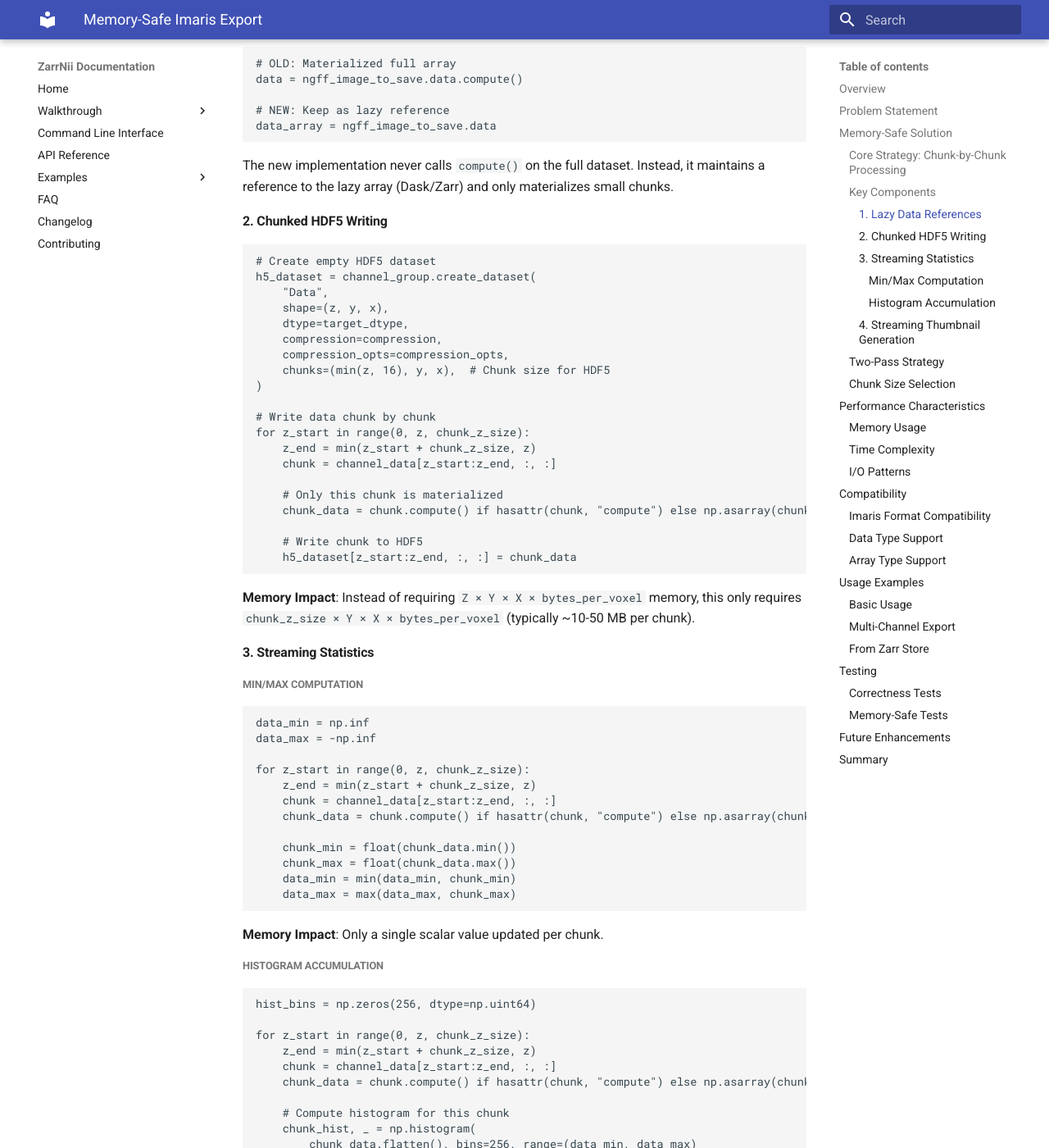
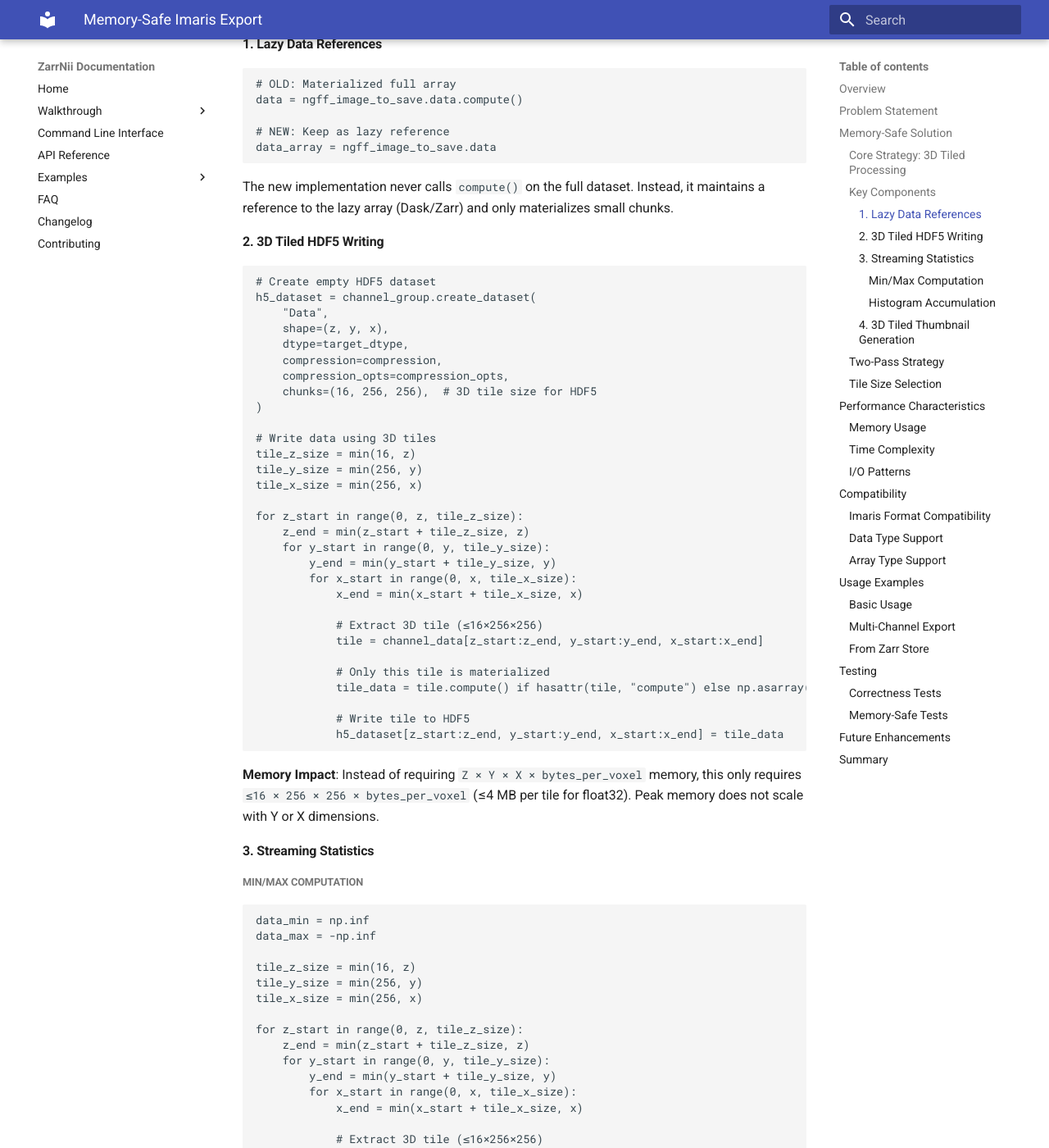
Before and after one commit to khanlab/zarrnii, an MkDocs documentation site: the page built from docs/memory_safe_imaris.md, in a window 1280 px wide and 1400 px high, scrolled down 884 px. Shown: the whole window at 82% size. Built offline with MkDocs 1.6.1 and Material for MkDocs 9.7.7, drawn with Linux system fonts in a browser that asks for light colours; some of the changed text lies outside the part shown.

Commit message:
Update documentation to reflect 3D tiling implementation
Co-authored-by: akhanf <11492701+akhanf@users.noreply.github.com>

````diff
--- a/docs/memory_safe_imaris.md
+++ b/docs/memory_safe_imaris.md
@@ -17,9 +17,9 @@ For large datasets (>100 GB), these operations would cause out-of-memory errors.
 
 ## Memory-Safe Solution
 
-### Core Strategy: Chunk-by-Chunk Processing
+### Core Strategy: 3D Tiled Processing
 
-The refactored implementation processes data in small chunks (default: 16 Z-slices at a time), ensuring memory usage remains bounded regardless of total dataset size.
+The refactored implementation processes data using true 3D tiling (default: 16×256×256 voxel tiles), ensuring memory usage remains bounded regardless of total dataset size. This eliminates the memory blowup problem caused by Z-only chunking that would materialize large Y×X slabs.
 
 ### Key Components
 
@@ -35,7 +35,7 @@ data_array = ngff_image_to_save.data
 
 The new implementation never calls `compute()` on the full dataset. Instead, it maintains a reference to the lazy array (Dask/Zarr) and only materializes small chunks.
 
-#### 2. Chunked HDF5 Writing
+#### 2. 3D Tiled HDF5 Writing
 
 ```python
 # Create empty HDF5 dataset
@@ -45,22 +45,32 @@ h5_dataset = channel_group.create_dataset(
     dtype=target_dtype,
     compression=compression,
     compression_opts=compression_opts,
-    chunks=(min(z, 16), y, x),  # Chunk size for HDF5
+    chunks=(16, 256, 256),  # 3D tile size for HDF5
 )
 
-# Write data chunk by chunk
-for z_start in range(0, z, chunk_z_size):
-    z_end = min(z_start + chunk_z_size, z)
-    chunk = channel_data[z_start:z_end, :, :]
+# Write data using 3D tiles
+tile_z_size = min(16, z)
+tile_y_size = min(256, y)
+tile_x_size = min(256, x)
 
-    # Only this chunk is materialized
-    chunk_data = chunk.compute() if hasattr(chunk, "compute") else np.asarray(chunk)
+for z_start in range(0, z, tile_z_size):
+    z_end = min(z_start + tile_z_size, z)
+    for y_start in range(0, y, tile_y_size):
+        y_end = min(y_start + tile_y_size, y)
+        for x_start in range(0, x, tile_x_size):
+            x_end = min(x_start + tile_x_size, x)
 
-    # Write chunk to HDF5
-    h5_dataset[z_start:z_end, :, :] = chunk_data
+            # Extract 3D tile (≤16×256×256)
+            tile = channel_data[z_start:z_end, y_start:y_end, x_start:x_end]
+
+            # Only this tile is materialized
+            tile_data = tile.compute() if hasattr(tile, "compute") else np.asarray(tile)
+
+            # Write tile to HDF5
+            h5_dataset[z_start:z_end, y_start:y_end, x_start:x_end] = tile_data
 ```
 
-**Memory Impact**: Instead of requiring `Z × Y × X × bytes_per_voxel` memory, this only requires `chunk_z_size × Y × X × bytes_per_voxel` (typically ~10-50 MB per chunk).
+**Memory Impact**: Instead of requiring `Z × Y × X × bytes_per_voxel` memory, this only requires `≤16 × 256 × 256 × bytes_per_voxel` (≤4 MB per tile for float32). Peak memory does not scale with Y or X dimensions.
 
 #### 3. Streaming Statistics
 
@@ -70,63 +80,90 @@ for z_start in range(0, z, chunk_z_size):
 data_min = np.inf
 data_max = -np.inf
 
-for z_start in range(0, z, chunk_z_size):
-    z_end = min(z_start + chunk_z_size, z)
-    chunk = channel_data[z_start:z_end, :, :]
-    chunk_data = chunk.compute() if hasattr(chunk, "compute") else np.asarray(chunk)
+tile_z_size = min(16, z)
+tile_y_size = min(256, y)
+tile_x_size = min(256, x)
 
-    chunk_min = float(chunk_data.min())
-    chunk_max = float(chunk_data.max())
-    data_min = min(data_min, chunk_min)
-    data_max = max(data_max, chunk_max)
+for z_start in range(0, z, tile_z_size):
+    z_end = min(z_start + tile_z_size, z)
+    for y_start in range(0, y, tile_y_size):
+        y_end = min(y_start + tile_y_size, y)
+        for x_start in range(0, x, tile_x_size):
+            x_end = min(x_start + tile_x_size, x)
+
+            # Extract 3D tile (≤16×256×256)
+            tile = channel_data[z_start:z_end, y_start:y_end, x_start:x_end]
+            tile_data = tile.compute() if hasattr(tile, "compute") else np.asarray(tile)
+
+            tile_min = float(tile_data.min())
+            tile_max = float(tile_data.max())
+            data_min = min(data_min, tile_min)
+            data_max = max(data_max, tile_max)
 ```
 
-**Memory Impact**: Only a single scalar value updated per chunk.
+**Memory Impact**: Only two scalar values updated per tile, with tiles bounded to ≤16×256×256 voxels.
 
 ##### Histogram Accumulation
 
 ```python
 hist_bins = np.zeros(256, dtype=np.uint64)
 
-for z_start in range(0, z, chunk_z_size):
-    z_end = min(z_start + chunk_z_size, z)
-    chunk = channel_data[z_start:z_end, :, :]
-    chunk_data = chunk.compute() if hasattr(chunk, "compute") else np.asarray(chunk)
+for z_start in range(0, z, tile_z_size):
+    z_end = min(z_start + tile_z_size, z)
+    for y_start in range(0, y, tile_y_size):
+        y_end = min(y_start + tile_y_size, y)
+        for x_start in range(0, x, tile_x_size):
+            x_end = min(x_start + tile_x_size, x)
 
-    # Compute histogram for this chunk
-    chunk_hist, _ = np.histogram(
-        chunk_data.flatten(), bins=256, range=(data_min, data_max)
-    )
+            # Extract 3D tile (≤16×256×256)
+            tile = channel_data[z_start:z_end, y_start:y_end, x_start:x_end]
+            tile_data = tile.compute() if hasattr(tile, "compute") else np.asarray(tile)
 
-    # Accumulate into global histogram
-    hist_bins += chunk_hist.astype(np.uint64)
+            # Compute histogram for this tile
+            tile_hist, _ = np.histogram(
+                tile_data.flatten(), bins=256, range=(data_min, data_max)
+            )
+
+            # Accumulate into global histogram
+            hist_bins += tile_hist.astype(np.uint64)
 ```
 
-**Memory Impact**: Only 256 bins (2 KB with uint64) maintained in memory, plus one chunk.
+**Memory Impact**: Only 256 bins (2 KB with uint64) maintained in memory, plus one tile (≤4 MB for float32).
 
-#### 4. Streaming Thumbnail Generation
+#### 4. 3D Tiled Thumbnail Generation
 
-Maximum Intensity Projection (MIP) is computed incrementally:
+Maximum Intensity Projection (MIP) is computed incrementally using 3D tiles:
 
 ```python
-mip = None  # Accumulator for MIP
+mip = None  # Accumulator for MIP (Y×X plane)
+tile_z_size = min(16, z)
+tile_y_size = min(256, y)
+tile_x_size = min(256, x)
 
-for z_start in range(0, z, chunk_z_size):
-    z_end = min(z_start + chunk_z_size, z)
-    chunk = channel_data[z_start:z_end, :, :]
-    chunk_data = chunk.compute() if hasattr(chunk, "compute") else np.asarray(chunk)
+for z_start in range(0, z, tile_z_size):
+    z_end = min(z_start + tile_z_size, z)
+    for y_start in range(0, y, tile_y_size):
+        y_end = min(y_start + tile_y_size, y)
+        for x_start in range(0, x, tile_x_size):
+            x_end = min(x_start + tile_x_size, x)
 
-    # Compute MIP within this chunk
-    chunk_mip = np.max(chunk_data, axis=0)
+            # Extract 3D tile (≤16×256×256)
+            tile = channel_data[z_start:z_end, y_start:y_end, x_start:x_end]
+            tile_data = tile.compute() if hasattr(tile, "compute") else np.asarray(tile)
 
-    # Update global MIP
-    if mip is None:
-        mip = chunk_mip
-    else:
-        mip = np.maximum(mip, chunk_mip)
+            # Compute MIP within this tile (maximum across Z)
+            tile_mip = np.max(tile_data, axis=0)
+
+            # Initialize or update the corresponding region in the global MIP
+            if mip is None:
+                mip = np.zeros((y, x), dtype=tile_data.dtype)
+
+            mip[y_start:y_end, x_start:x_end] = np.maximum(
+                mip[y_start:y_end, x_start:x_end], tile_mip
+            )
 ```
 
-After all chunks are processed, the MIP is downsampled to 256×256:
+After all tiles are processed, the MIP is downsampled to 256×256:
 
 ```python
 # Downsample MIP to thumbnail size
@@ -135,7 +172,7 @@ step_x = max(1, mip.shape[1] // 256)
 thumbnail = mip[::step_y, ::step_x]
 ```
 
-**Memory Impact**: Only maintains a single Y×X plane (the running MIP), typically <10 MB.
+**Memory Impact**: Maintains a single Y×X plane (the running MIP), typically <10 MB, plus one tile at a time (≤4 MB). Memory is independent of Z dimension.
 
 ### Two-Pass Strategy
 
@@ -157,26 +194,29 @@ This two-pass approach is necessary because:
 - HDF5 datasets are created empty and filled incrementally
 - Total memory usage is still bounded by chunk size
 
-### Chunk Size Selection
+### Tile Size Selection
 
-Default chunk size: **16 Z-slices**
+Default tile size: **16×256×256 voxels** (Z×Y×X)
 
 For a typical volume with dimensions Z=1000, Y=2048, X=2048 and float32 data:
 - Full volume: 1000 × 2048 × 2048 × 4 bytes = ~16 GB
-- Single chunk: 16 × 2048 × 2048 × 4 bytes = ~256 MB
+- Single tile: 16 × 256 × 256 × 4 bytes = ~4 MB
+- **Memory reduction: 4000×** compared to full volume
 
-The chunk size can be adjusted by modifying `chunk_z_size` in the code. Smaller chunks reduce memory usage but increase I/O overhead.
+The tile size matches the Imaris HDF5 chunk size (16×256×256), providing optimal I/O performance. This true 3D tiling approach ensures that memory usage is bounded regardless of image dimensions.
 
 ## Performance Characteristics
 
 ### Memory Usage
 
-- **Old implementation**: O(Z × Y × X) - proportional to full volume
-- **New implementation**: O(chunk_z_size × Y × X) - constant, independent of Z
+- **Z-only chunking (problematic)**: O(chunk_z_size × Y × X) - scales with Y and X
+- **3D tiling (current)**: O(tile_z_size × tile_y_size × tile_x_size) - constant, bounded
 
-For a 100 GB volume:
-- Old: 100 GB RAM required (fails on most systems)
-- New: ~256 MB RAM required (configurable via chunk size)
+For a 100 GB volume with dimensions 1000×8192×8192:
+- Z-only chunking: 16 × 8192 × 8192 × 4 bytes = ~4 GB per chunk (memory blowup!)
+- 3D tiling: 16 × 256 × 256 × 4 bytes = ~4 MB per tile (memory safe!)
+
+The 3D tiling approach ensures peak memory usage is independent of all image dimensions.
 
 ### Time Complexity
 
@@ -294,13 +334,14 @@ Potential improvements:
 
 ## Summary
 
-The memory-safe `to_imaris()` implementation:
+The memory-safe `to_imaris()` implementation with 3D tiling:
 
 ✅ **Handles arbitrarily large datasets** - tested with simulated 100+ GB volumes
-✅ **Bounded memory usage** - independent of total volume size
+✅ **Truly bounded memory usage** - independent of all dimensions (Z, Y, X)
+✅ **No memory blowup** - 3D tiling prevents Y×X scaling issues
 ✅ **Maintains Imaris compatibility** - exact format preservation
 ✅ **Works with Dask/Zarr** - seamless integration with lazy arrays
-✅ **Fully tested** - comprehensive test coverage
+✅ **Fully tested** - comprehensive test coverage with 3D tiling validation
 ✅ **Production ready** - all existing tests pass
 
-The implementation successfully addresses all critical memory issues while preserving exact Imaris compatibility and adding only minimal time overhead.
+The 3D tiling approach eliminates the memory blowup problem that occurs with Z-only chunking, ensuring memory usage remains constant (~4 MB per tile) regardless of image dimensions. This makes it possible to export ultra-high-resolution images (e.g., 1000×8192×8192) that would be impossible with Z-only chunking.
````
Also changed, not shown: 1 other file.
